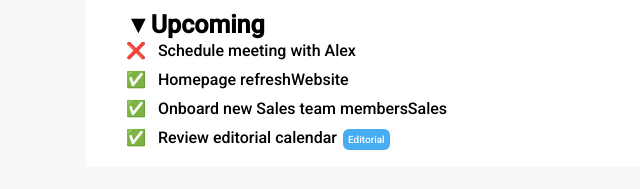
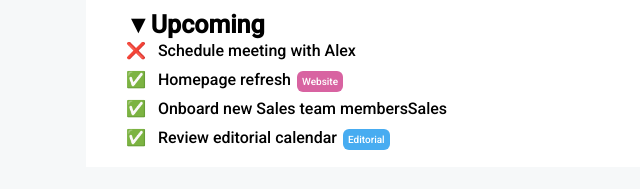
Before and after one commit to Jaskett/html-css-toboolist, a plain HTML site: page index.html in a window 1280 px wide. Shown: the part 459-648 px from the top of the page, 14-654 px from the left. Drawn offline with Linux system fonts and the light colour scheme.

Commit message:
Creazione bottone "Website"

```diff
--- a/css/style.css
+++ b/css/style.css
@@ -111,3 +111,12 @@ hr {
     font-size: 10px;
     margin: 0px 0px 0px 6px;
 }
+
+.tagrosa{
+    background-color: #D863A1;
+    border-radius: 6px;
+    color: #fff;
+    padding: 5px;
+    font-size: 10px;
+    margin: 0px 0px 0px 6px;
+}
```
